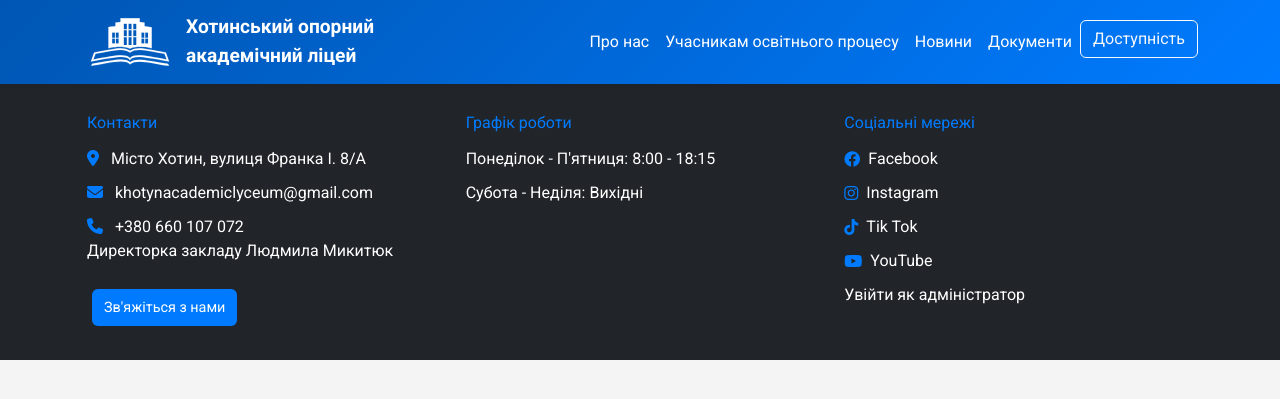
After one commit to AnatohaMyky/Cours_work_myky, a PHP site: page /forTeacher.html in a window 1280 px wide. The commit adds this page. Shown: the top 399 px of the page. Run offline with PHP 8.4, Linux system fonts and the light colour scheme; data that the repository does not hold is empty.

Commit message:
login/logout for admin

```diff
--- /dev/null
+++ b/frontend/forTeacher.html
@@ -0,0 +1,198 @@
+<!DOCTYPE html>
+<html lang="uk">
+
+<head>
+    <meta charset="UTF-8">
+    <meta name="viewport" content="width=device-width, initial-scale=1.0">
+    <title>Хотинський опорний академічний ліцей</title>
+    <link href="https://fonts.googleapis.com/css2?family=Roboto:wght@400;700&display=swap" rel="stylesheet">
+    <link href="https://cdn.jsdelivr.net/npm/bootstrap@5.3.0/dist/css/bootstrap.min.css" rel="stylesheet">
+    <link rel="stylesheet" href="https://cdnjs.cloudflare.com/ajax/libs/font-awesome/6.4.2/css/all.min.css">
+    <link rel="stylesheet" href="styles.css">
+    <script src="blickFixer.js"></script>
+</head>
+
+<body>
+    <!-- Основна навігаційна панель -->
+    <nav class="navbar navbar-expand-lg navbar-dark bg-primary shadow-sm">
+        <div class="container">
+            <a class="navbar-brand d-flex align-items-center" href="index.html">
+                <img src="../assets/images/Logo_v2.svg" alt="Логотип" width="96" height="48" class="rounded">
+                <div class="split-text ms-2 fw-bold">Хотинський опорний <br> академічний ліцей</div>
+            </a>
+            <button class="navbar-toggler" type="button" data-bs-toggle="collapse" data-bs-target="#navbarNav">
+                <span class="navbar-toggler-icon"></span>
+            </button>
+            <div class="collapse navbar-collapse" id="navbarNav">
+                <ul class="navbar-nav ms-auto">
+
+                    <li class="nav-item dropdown">
+                        <a class="nav-link dropdown-toggle" href="#" id="aboutDropdown" role="button">
+                            Про нас
+                        </a>
+                        <ul class="dropdown-menu" aria-labelledby="aboutDropdown">
+                            <li><a class="dropdown-item" href="about_files/about_general.html">Загальна інформація</a>
+                            </li>
+                            <li><a class="dropdown-item" href="about_files/about_teachers.html">Педагогічний
+                                    колектив</a></li>
+                            <li><a class="dropdown-item" href="about_files/about_governance.html">Органи громадського
+                                    врядування</a></li>
+                        </ul>
+                    </li>
+
+                    <li class="nav-item dropdown">
+                        <a class="nav-link dropdown-toggle" href="forParticipants.html" id="participantsDropdown"
+                            role="button">
+                            Учасникам освітнього процесу
+                        </a>
+                        <ul class="dropdown-menu" aria-labelledby="participantsDropdown">
+                            <li><a class="dropdown-item" href="#">Педагогічним працівникам</a></li>
+                            <li><a class="dropdown-item" href="#">Батькам</a></li>
+                            <li><a class="dropdown-item" href="#">Здобувачам освіти</a></li>
+                        </ul>
+                    </li>
+
+                    <li class="nav-item"><a class="nav-link" href="news.html">Новини</a></li>
+                    <li class="nav-item dropdown">
+                        <a class="nav-link dropdown-toggle" href="documents.html" id="documentsDropdown" role="button">
+                            Документи
+                        </a>
+                    </li>
+
+                    <!-- Кнопка для відкриття другого рівня навігації -->
+                    <li class="nav-item">
+                        <button class="btn btn-outline-light" id="toggleSecondaryNavbar">Доступність</button>
+                    </li>
+                </ul>
+            </div>
+        </div>
+    </nav>
+
+    <!-- Другий рівень навігаційної панелі -->
+    <div id="secondaryNavbar" class="bg-secondary text-white p-3 collapse">
+        <div class="container d-flex flex-wrap justify-content-center">
+            <button id="increase-font" class="btn btn-light m-1">+A</button>
+            <button id="decrease-font" class="btn btn-light m-1">−A</button>
+            <button id="reset-font" class="btn btn-light m-1">A</button>
+            <button id="toggle-grayscale" class="btn btn-dark m-1">Чорно-білий режим</button>
+            <button id="toggle-dyslexia-font" class="btn btn-warning m-1">Шрифт для людей з дислексією</button>
+            <button id="theme-toggle" class="btn btn-outline-light m-1">🌙 Змінити тему</button>
+        </div>
+    </div>
+
+    <!-- Стрілочка повернення на верх сторінки -->
+    <a href="#" class="back-to-top">
+        <i class="fas fa-arrow-up"></i>
+    </a>
+
+
+
+    <!-- Футер -->
+    <footer class="footer bg-dark text-white py-4">
+        <div class="container">
+            <div class="supconteiner d-flex justify-content-around">
+                <div class="col-md-6">
+                    <h5>Контакти</h5>
+                    <ul class="list-unstyled">
+                        <li>
+                            <i class="fas fa-map-marker-alt me-2"></i>
+                            <span class="map-link"
+                                data-address="вулиця Івана Франка, 8, Хотин, Чернівецька область, 60000">Місто Хотин,
+                                вулиця Франка
+                                І. 8/А</span>
+                        </li>
+                        <li>
+                            <i class="fas fa-envelope me-2"></i>
+                            <span class="copy-text"
+                                data-copy="khotynacademiclyceum@gmail.com">khotynacademiclyceum@gmail.com</span>
+                        </li>
+                        <li>
+                            <i class="fas fa-phone me-2"></i>
+                            <span class="copy-text" data-copy="+380660107072">+380 660 107 072</span>
+                            <br> Директорка закладу Людмила Микитюк
+                        </li>
+                    </ul>
+                    <button class="btn btn-primary mt-3" data-bs-toggle="modal" data-bs-target="#feedbackModal">
+                        Зв'яжіться з нами
+                    </button>
+                </div>
+
+                <div class="col-md-6">
+                    <h5>Графік роботи</h5>
+                    <ul class="list-unstyled">
+                        <li>Понеділок - П'ятниця: 8:00 - 18:15</li>
+                        <li>Субота - Неділя: Вихідні</li>
+                    </ul>
+                </div>
+                <div class="col-md-6">
+                    <h5>Соціальні мережі</h5>
+                    <ul class="list-unstyled">
+                        <li><a href="https://www.facebook.com/khotynacademiclyceum?locale=uk_UA"
+                                class="text-white text-decoration-none social-link"><i
+                                    class="fab fa-facebook me-2"></i>Facebook</a></li>
+                        <li><a href="https://www.instagram.com/leaders_khotynacademiclyceum?utm_source=ig_web_button_share_sheet&igsh=ZDNlZDc0MzIxNw=="
+                                class="text-white text-decoration-none social-link"><i
+                                    class="fab fa-instagram me-2"></i>Instagram</a></li>
+                        <li><a href="https://www.tiktok.com/@leaders_khotynozzso?is_from_webapp=1&sender_device=pc"
+                                class="text-white text-decoration-none social-link"><i
+                                    class="fab fa-tiktok me-2"></i>Tik Tok</a></li>
+                        <li><a href="https://www.youtube.com/@%D0%A5%D0%BE%D1%82%D0%B8%D0%BD%D1%81%D1%8C%D0%BA%D0%B8%D0%B9%D0%BE%D0%BF%D0%BE%D1%80%D0%BD%D0%B8%D0%B9%D0%B0%D0%BA%D0%B0%D0%B4%D0%B5%D0%BC%D1%96%D1%87%D0%BD%D0%B8%D0%B9%D0%BB%D1%96"
+                                class="text-white text-decoration-none social-link"><i
+                                    class="fab fa-youtube me-2"></i>YouTube</a></li>
+                    </ul>
+                    <a href="../backend/login.php" class="admin-login-btn">Увійти як адміністратор</a>
+                </div>
+            </div>
+        </div>
+    </footer>
+
+
+
+    <!-- Модальне вікно -->
+    <div class="modal fade" id="feedbackModal" tabindex="-1" aria-labelledby="feedbackModalLabel" aria-hidden="true">
+        <div class="modal-dialog">
+            <div class="modal-content">
+                <div class="modal-header">
+                    <h5 class="modal-title" id="feedbackModalLabel">Напишіть нам</h5>
+                    <button type="button" class="btn-close" data-bs-dismiss="modal" aria-label="Close"></button>
+                </div>
+                <div class="modal-body">
+                    <form action="https://api.web3forms.com/submit" method="POST">
+                        <input type="hidden" name="access_key" value="6301ec0e-14c4-4e40-8ba8-74bec1b11524">
+                        <div class="mb-3">
+                            <label for="name" class="form-label">Ім'я</label>
+                            <input type="text" name="name" class="form-control" required
+                                placeholder="Введіть Ваше ім'я..." autocomplete="off">
+                        </div>
+                        <div class="mb-3">
+                            <label for="email" class="form-label">Email</label>
+                            <input type="email" name="email" class="form-control" required
+                                placeholder="Введіть вашу електронну адресу..." autocomplete="off">
+                        </div>
+                        <div class="mb-3">
+                            <label for="fa-phone" class="form-label">Номер телефону</label>
+                            <input type="number" name="number" class="form-control" required
+                                placeholder="Введіть номер телефону..." autocomplete="off">
+                        </div>
+                        <div class="mb-3">
+                            <label for="message" class="form-label">Повідомлення</label>
+                            <textarea name="message" class="form-control" rows="3" required
+                                placeholder="Введіть ваше повідомлення..." autocomplete="off"></textarea>
+                        </div>
+                        <button type="submit" class="btn btn-primary">Надіслати</button>
+                    </form>
+
+                </div>
+            </div>
+        </div>
+    </div>
+
+
+    <script src="scripts.js"></script>
+
+    <script src="https://cdn.jsdelivr.net/npm/bootstrap@5.3.0/dist/js/bootstrap.bundle.min.js"></script>
+
+
+</body>
+
+</html>
```
Also changed, not shown: backend/login.php (added, +60 -0 lines), frontend/admin_panel.php (+20 -0 lines), frontend/forParents.html (added, +197 -0 lines), frontend/forStudents.html (added, +197 -0 lines), 1 other file.
